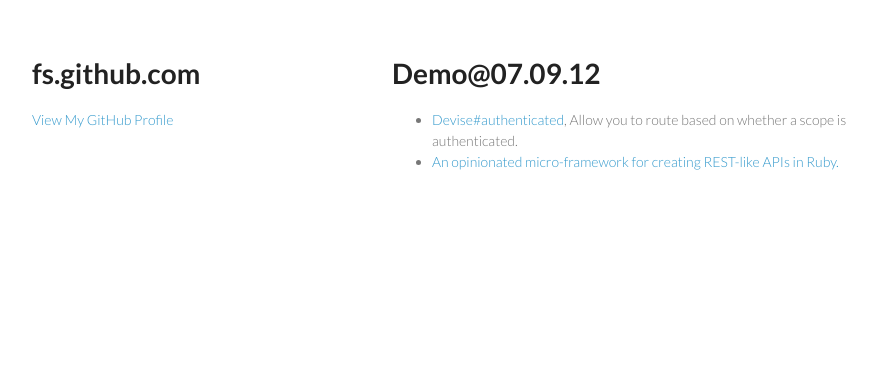
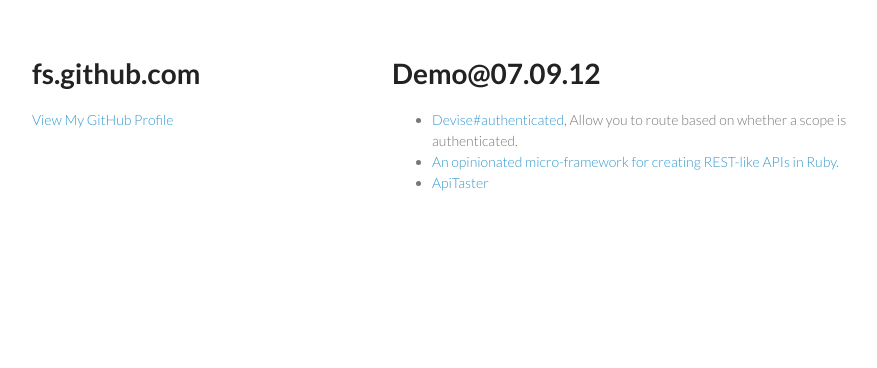
Before and after one commit to mike-burns/fs.github.com, a Jekyll site: the page built from index.md, in a window 1280 px wide. Shown: the top 368 px of the page, without its empty margins (178-1055 px from the left). Built offline with Jekyll 4.4.1, drawn with Linux system fonts in a browser that asks for light colours.

Commit message:
Update index.md

```diff
--- a/index.md
+++ b/index.md
@@ -6,4 +6,5 @@ Demo@07.09.12
 =============
 
 * [Devise#authenticated](http://rubydoc.info/github/plataformatec/devise/master/ActionDispatch/Routing/Mapper), Allow you to route based on whether a scope is authenticated.
-* [An opinionated micro-framework for creating REST-like APIs in Ruby.](http://ya.ru)
+* [An opinionated micro-framework for creating REST-like APIs in Ruby.](https://github.com/intridea/grape)
+* [ApiTaster](https://github.com/fredwu/api_taster)
```
